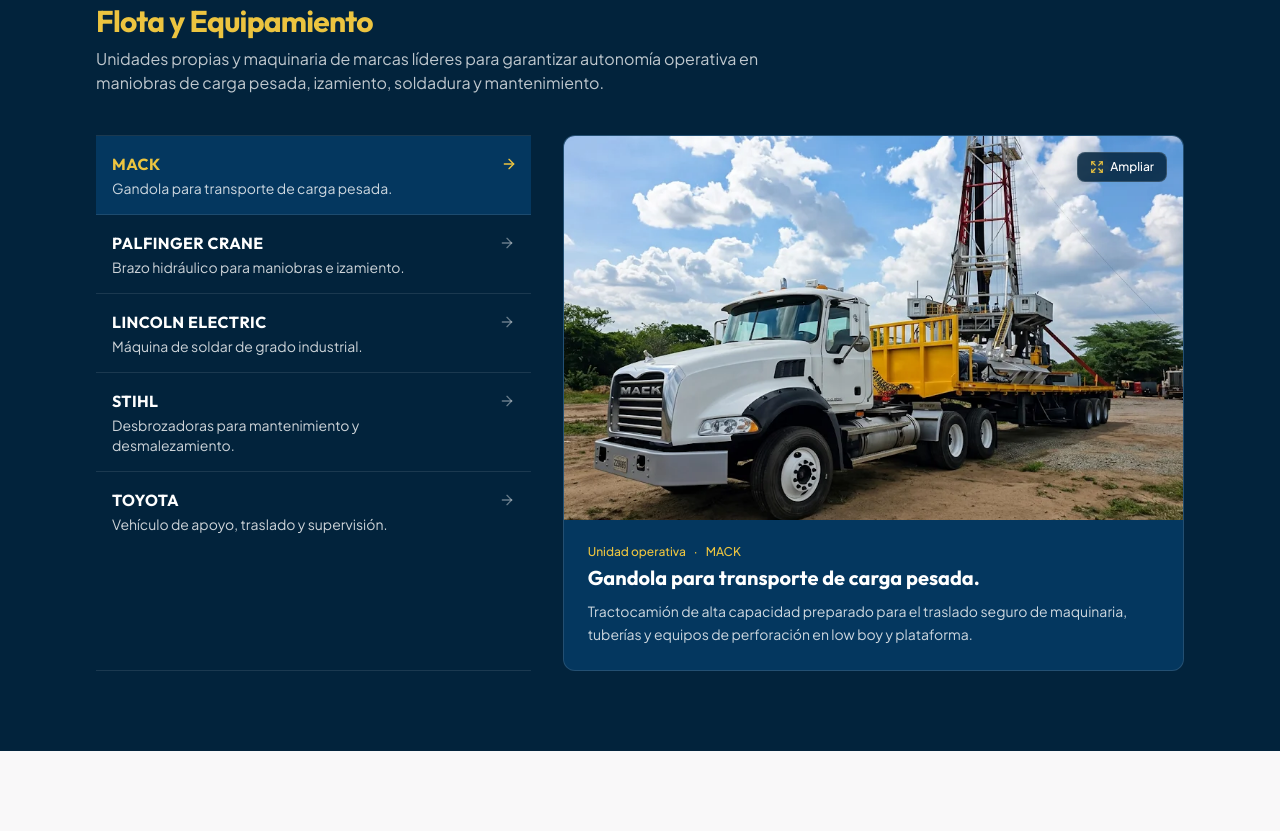
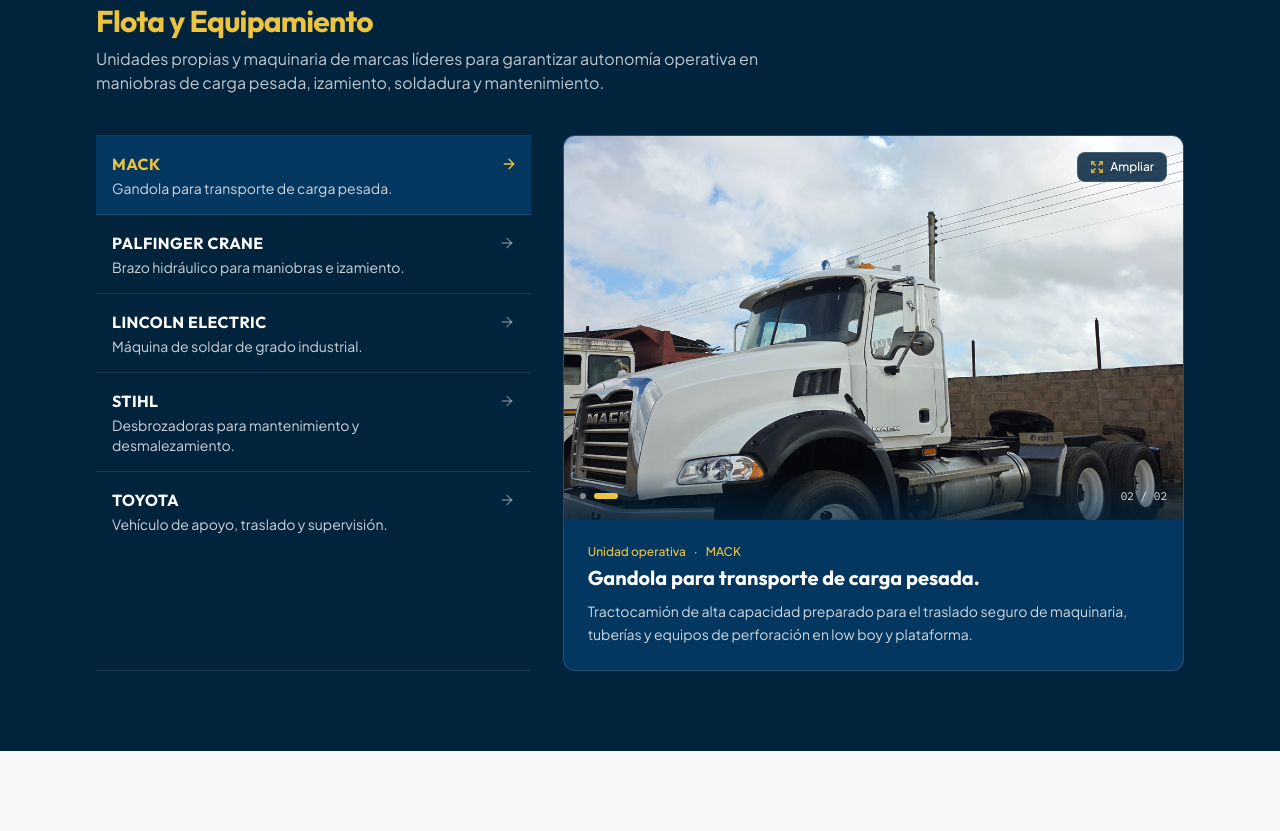
Before and after one commit to ingsolrodriguez-arch/cooperativaricollesca, a React (Vite) app: page / in a window 1280 px wide. Shown: the part 3580-4411 px from the top of the page. Built offline with nearby package versions, Linux system fonts and the light colour scheme.

Commit message:
Flota MACK: carrusel con 2 fotos (gandola con plataforma en campo + gandola sola sin batea)

```diff
--- a/src/data/ricollescaData.ts
+++ b/src/data/ricollescaData.ts
@@ -281,6 +281,16 @@ export const FLEET_ITEMS: FleetItem[] = [
     detail: 'Tractocamión de alta capacidad preparado para el traslado seguro de maquinaria, tuberías y equipos de perforación en low boy y plataforma.',
     image: '/assets/ricollesca/img_24_1024x576.png',
     imageAlt: 'Gandola Mack con plataforma amarilla frente a taladro de perforación petrolera',
+    images: [
+      {
+        src: '/assets/ricollesca/img_24_1024x576.png',
+        alt: 'Gandola Mack con plataforma amarilla frente a taladro de perforación petrolera',
+      },
+      {
+        src: '/assets/ricollesca/img_59_1200x1600.jpg',
+        alt: 'Gandola Mack blanca de Cooperativa Ricollesca sin batea',
+      },
+    ],
   },
   {
     id: 'palfinger',
```
